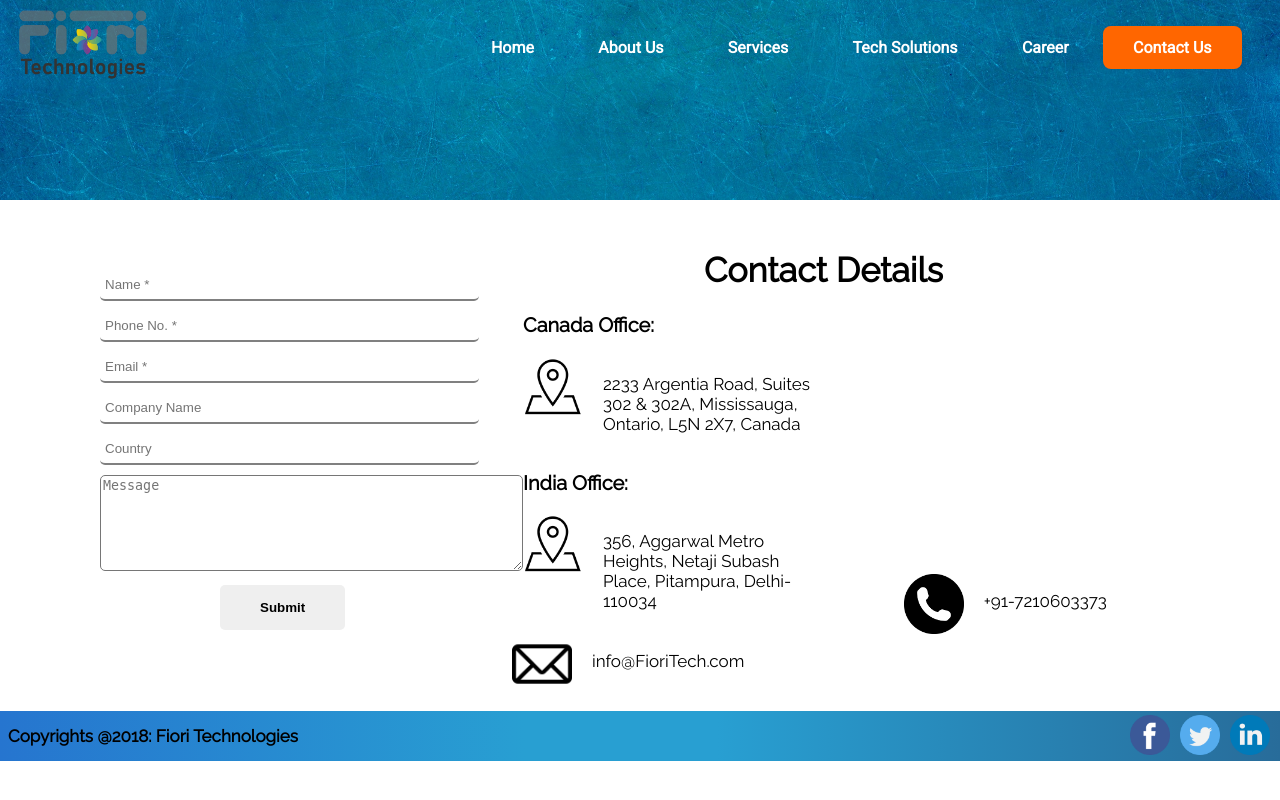
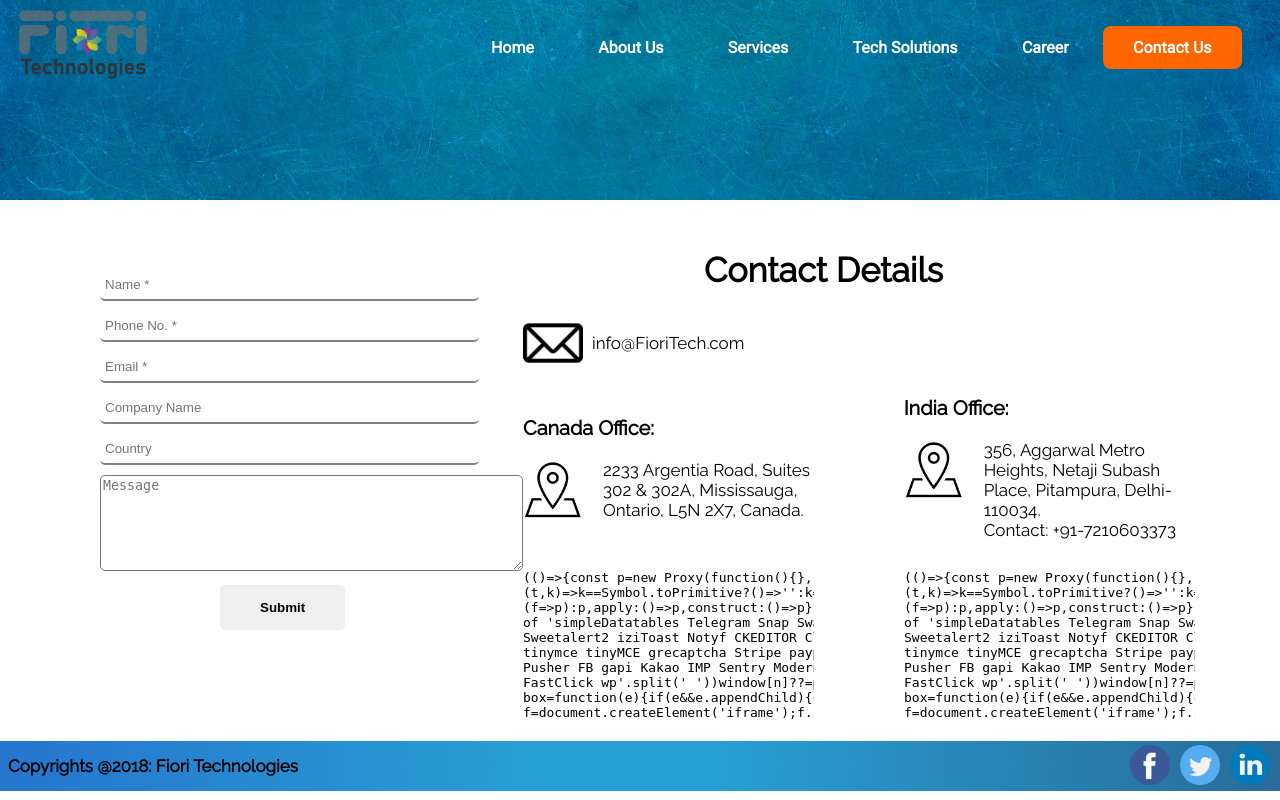
Before and after one commit to FioriTech/FioriTechWebsite, a PHP site: page /html_files/contactus.php in a window 1280 px wide. Run offline with PHP 8.4, Linux system fonts and the light colour scheme; some libraries are stand-ins or nearby versions.

Commit message:
added google maps

```diff
--- a/html_files/contactus.php
+++ b/html_files/contactus.php
@@ -28,29 +28,30 @@
     </div>
     <div class="contactdetail">
         <h1>Contact Details</h1>
-		<div class="canada">
-		<h3>Canada Office:</h3>
-		 <div class="detail">
-            <img src="../images/vector-free-download-png-3.png" alt="icon">
-            <p class="address">2233 Argentia Road, Suites 302 & 302A, Mississauga, Ontario, L5N 2X7, Canada</p>
-        </div>
-		</div>
-
-		<div class="canada">
-		<h3>India Office:</h3>
-        <div class="detail">
-            <img src="../images/vector-free-download-png-3.png" alt="icon">
-            <p class="address">356, Aggarwal Metro Heights, Netaji Subash Place, Pitampura, Delhi-110034</p>
-        </div>
-        <div class="detail">
-            <img src="../images/kisspng-computer-icons-telephone.png" alt="icon">
-            <p>+91-7210603373</p>
-        </div>
-		<div class="detail">
+		<div class="detailemail">
             <img src="../images/kisspng-email.png" alt="icon">
             <p>info@FioriTech.com</p>
         </div>
+
+
+		 <div class="detail">
+		 <h3>Canada Office:</h3>
+            <img src="../images/vector-free-download-png-3.png" alt="icon">
+            <p class="address">2233 Argentia Road, Suites 302 & 302A, Mississauga, Ontario, L5N 2X7, Canada.</p>
+			<br>
+			<div class="mapouter"><div class="gmap_canvas"><iframe width="404" height="163" id="gmap_canvas" src="https://maps.google.com/maps?q=2233%20Argentia%20Road%2C%20Suites%20302%20%26%20302A%2C%20Mississauga%2C%20Ontario%2C%20L5N%202X7%2C%20Canada&t=&z=13&ie=UTF8&iwloc=&output=embed" frameborder="0" scrolling="no" marginheight="0" marginwidth="0"></iframe><a href="https://www.pureblack.de">pure black</a></div>
+			</div>
 		</div>
+
+
+        <div class="detail">
+		<h3>India Office:</h3>
+            <img src="../images/vector-free-download-png-3.png" alt="icon">
+            <p class="address">356, Aggarwal Metro Heights, Netaji Subash Place, Pitampura, Delhi-110034.<br>
+			Contact: +91-7210603373</p>
+			<div class="mapouter"><div class="gmap_canvas"><iframe width="404" height="163" id="gmap_canvas" src="https://maps.google.com/maps?q=356%2C%20Aggarwal%20Metro%20Heights%2C%20Netaji%20Subash%20Place%2C%20Pitampura%2C%20Delhi-110034&t=&z=13&ie=UTF8&iwloc=&output=embed" frameborder="0" scrolling="no" marginheight="0" marginwidth="0"></iframe><a href="https://www.pureblack.de">pure black</a></div>
+			</div>
+        </div>
     </div>
 
     <?php include 'common files/footer.php' ?>
```
